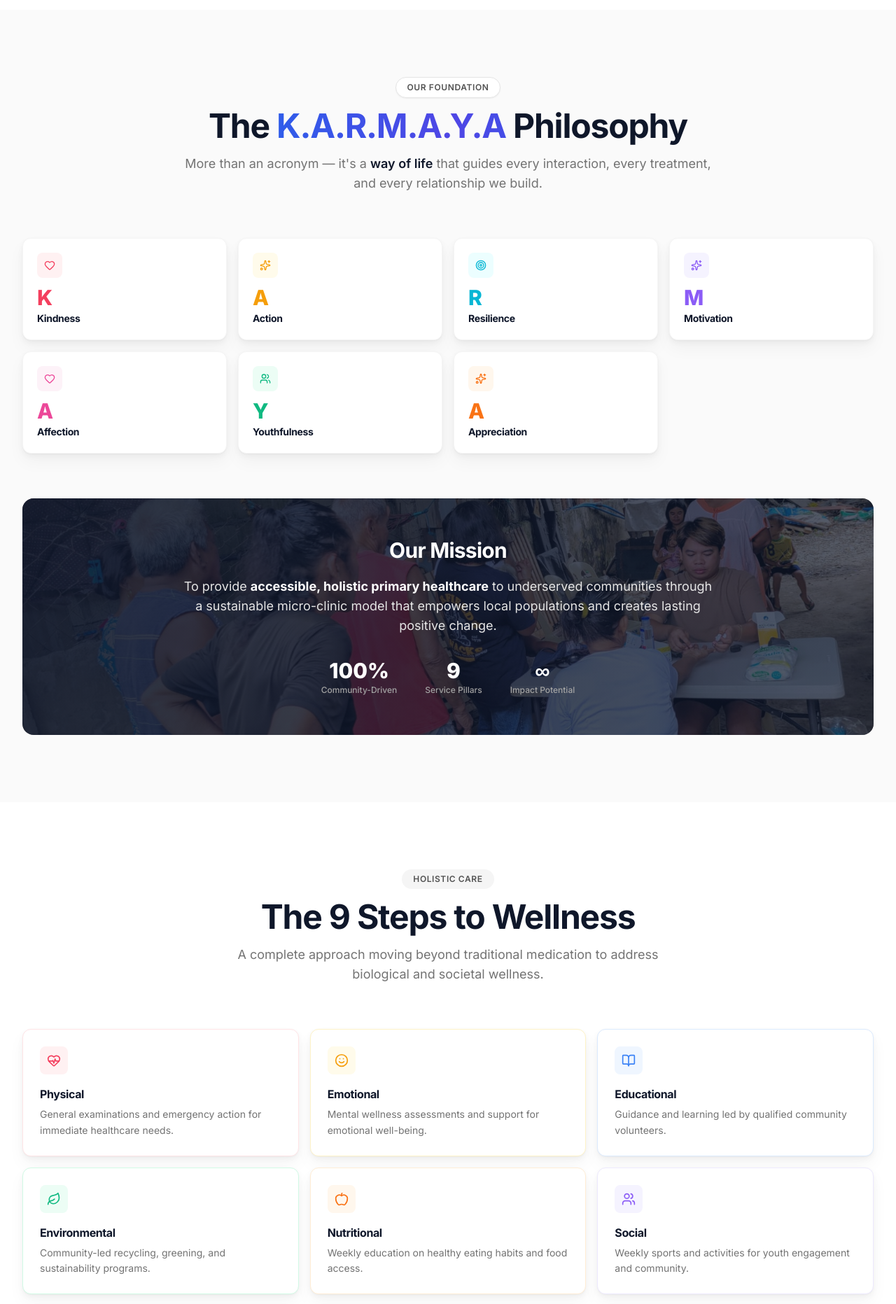
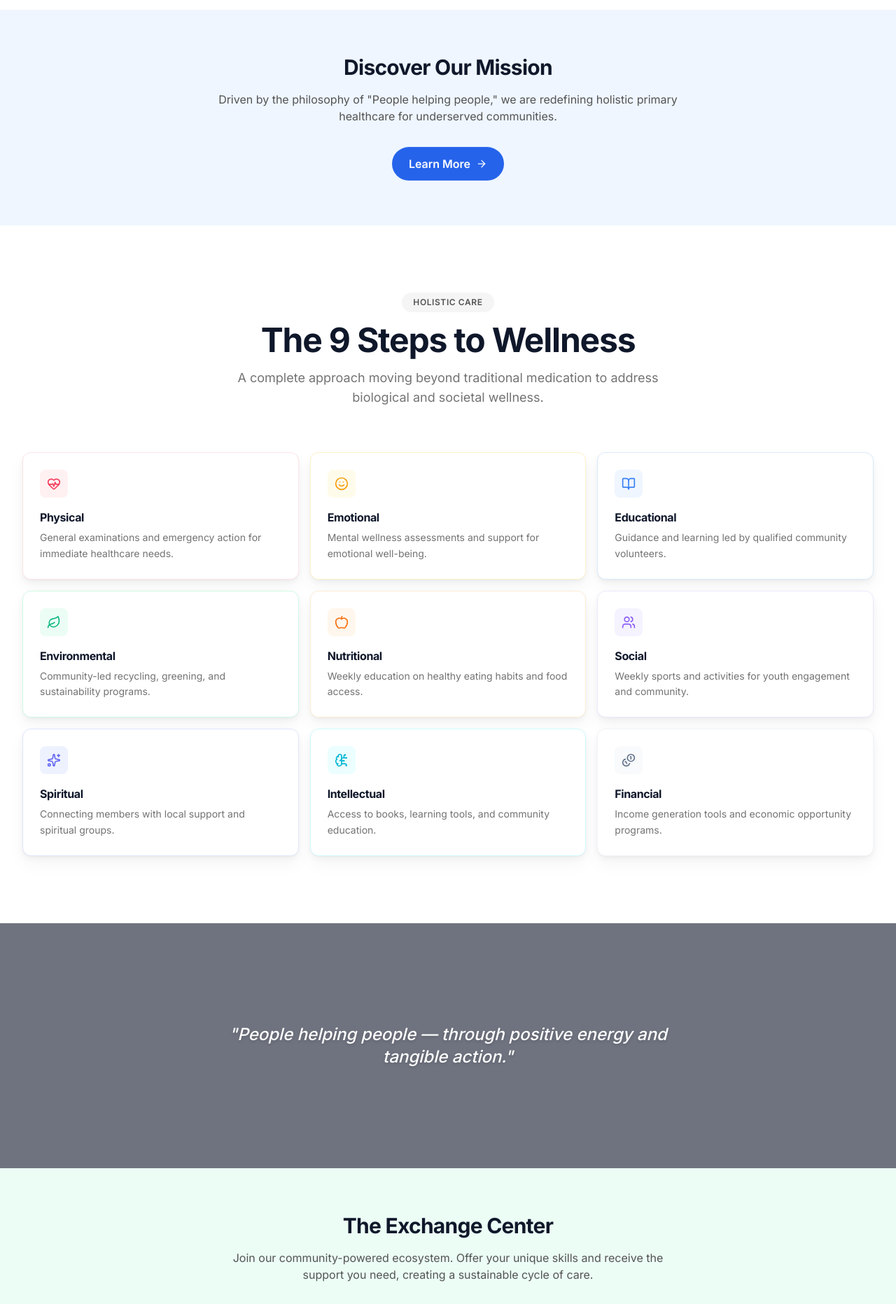
Before and after one commit to simplifaisoul/karmaya-clinic, a React (Vite) app: page /#/ in a window 1280 px wide. Shown: the part 1120-2983 px from the top of the page at 70% size. Built offline with nearby package versions, Linux system fonts and the light colour scheme.

Commit message:
SEO & Structure: Create dedicated About Us and Exchange Center pages, update routing/nav, add to sitemap

```diff
--- a/src/App.tsx
+++ b/src/App.tsx
@@ -3,6 +3,8 @@ import { useEffect } from 'react';
 import Layout from "./components/Layout";
 import Home from "./pages/Home";
 import Resources from "./pages/Resources";
+import AboutUs from "./pages/AboutUs";
+import ExchangeCenter from "./pages/ExchangeCenter";
 import WhatsAppWidget from "./components/WhatsAppWidget";
 
 function App() {
@@ -37,6 +39,8 @@ function App() {
     <Layout>
       <Routes>
         <Route path="/" element={<Home />} />
+        <Route path="/about" element={<AboutUs />} />
+        <Route path="/exchange" element={<ExchangeCenter />} />
         <Route path="/resources" element={<Resources />} />
       </Routes>
       <WhatsAppWidget />
--- a/src/components/Header.tsx
+++ b/src/components/Header.tsx
@@ -21,10 +21,10 @@ const Header = () => {
     }, [isOpen]);
 
     const navLinks = [
-        { name: 'Mission', to: '/#mission' },
+        { name: 'Mission', to: '/about', isPage: true },
         { name: 'Our Work', to: '/#pillars' },
         { name: 'Impact', to: '/#gallery' },
-        { name: 'Exchange', to: '/#join-hub' },
+        { name: 'Exchange', to: '/exchange', isPage: true },
         { name: 'Resources', to: '/resources', isPage: true },
     ];
 
--- /dev/null
+++ b/src/pages/AboutUs.tsx
@@ -0,0 +1,43 @@
+import { ArrowLeft } from 'lucide-react';
+import { Link } from 'react-router-dom';
+import About from '../components/About';
+import { ScrollReveal } from '../components/ScrollReveal';
+
+const AboutUs = () => {
+    return (
+        <div className="min-h-screen bg-neutral-50 pb-20">
+            {/* About Us Hero */}
+            <div className="relative bg-neutral-900 pt-28 pb-16 md:pt-32 md:pb-20 overflow-hidden">
+                <div className="absolute inset-0 bg-gradient-to-br from-blue-600/20 to-cyan-600/20"></div>
+
+                {/* Decorative grid */}
+                <div className="absolute inset-0 z-[1] opacity-[0.05] pointer-events-none bg-[linear-gradient(rgba(255,255,255,1)_1px,transparent_1px),linear-gradient(90deg,rgba(255,255,255,1)_1px,transparent_1px)] bg-[size:80px_80px]" />
+
+                <div className="max-w-7xl mx-auto px-4 sm:px-6 lg:px-8 relative z-10">
+                    <div className="mb-6">
+                        <Link to="/" className="inline-flex items-center text-white/70 hover:text-white text-sm font-medium transition-colors">
+                            <ArrowLeft className="w-4 h-4 mr-1.5" />
+                            Back to Home
+                        </Link>
+                    </div>
+                    <div className="text-center max-w-3xl mx-auto">
+                        <h1 className="text-3xl sm:text-4xl md:text-5xl font-bold text-white mb-4 tracking-tight">
+                            About Karmaya Clinics
+                        </h1>
+                        <p className="text-base md:text-lg text-neutral-300 leading-relaxed max-w-2xl mx-auto">
+                            Driven by the philosophy of "People helping people," we are redefining holistic primary healthcare for underserved communities.
+                        </p>
+                    </div>
+                </div>
+            </div>
+
+            <div className="mt-8">
+                <ScrollReveal width="100%">
+                    <About />
+                </ScrollReveal>
+            </div>
+        </div>
+    );
+};
+
+export default AboutUs;
--- /dev/null
+++ b/src/pages/ExchangeCenter.tsx
@@ -0,0 +1,51 @@
+import { ArrowLeft } from 'lucide-react';
+import { Link } from 'react-router-dom';
+import HowItWorks from '../components/HowItWorks';
+import JoinHub from '../components/JoinHub';
+import { ScrollReveal } from '../components/ScrollReveal';
+
+const ExchangeCenter = () => {
+    return (
+        <div className="min-h-screen bg-neutral-50 pb-20">
+            {/* Exchange Center Hero */}
+            <div className="relative bg-neutral-900 pt-28 pb-16 md:pt-32 md:pb-20 overflow-hidden">
+                <div className="absolute inset-0 bg-gradient-to-br from-indigo-600/20 to-emerald-600/20"></div>
+
+                {/* Decorative grid */}
+                <div className="absolute inset-0 z-[1] opacity-[0.05] pointer-events-none bg-[linear-gradient(rgba(255,255,255,1)_1px,transparent_1px),linear-gradient(90deg,rgba(255,255,255,1)_1px,transparent_1px)] bg-[size:80px_80px]" />
+
+                <div className="max-w-7xl mx-auto px-4 sm:px-6 lg:px-8 relative z-10">
+                    <div className="mb-6">
+                        <Link to="/" className="inline-flex items-center text-white/70 hover:text-white text-sm font-medium transition-colors">
+                            <ArrowLeft className="w-4 h-4 mr-1.5" />
+                            Back to Home
+                        </Link>
+                    </div>
+                    <div className="text-center max-w-3xl mx-auto">
+                        <span className="inline-block px-3 py-1 bg-emerald-500/20 text-emerald-300 border border-emerald-500/30 rounded-full text-xs font-bold tracking-wider uppercase mb-4">
+                            Community Network
+                        </span>
+                        <h1 className="text-3xl sm:text-4xl md:text-5xl font-bold text-white mb-4 tracking-tight">
+                            Service Exchange Center
+                        </h1>
+                        <p className="text-base md:text-lg text-neutral-300 leading-relaxed max-w-2xl mx-auto">
+                            Join our community-powered ecosystem. Offer your unique skills and receive the support you need, creating a sustainable cycle of care.
+                        </p>
+                    </div>
+                </div>
+            </div>
+
+            <div className="mt-8">
+                <ScrollReveal width="100%">
+                    <HowItWorks />
+                </ScrollReveal>
+
+                <ScrollReveal width="100%">
+                    <JoinHub />
+                </ScrollReveal>
+            </div>
+        </div>
+    );
+};
+
+export default ExchangeCenter;
--- a/src/pages/Home.tsx
+++ b/src/pages/Home.tsx
@@ -1,15 +1,14 @@
 import Hero from "../components/Hero";
 import ImpactStats from "../components/ImpactStats";
-import About from "../components/About";
 import Pillars from "../components/Pillars";
-import HowItWorks from "../components/HowItWorks";
 import Innovation from "../components/Innovation";
 import ParallaxDivider from "../components/ParallaxDivider";
 import Gallery from "../components/Gallery";
 import Testimonials from "../components/Testimonials";
-import JoinHub from "../components/JoinHub";
 import Contact from "../components/Contact";
 import { ScrollReveal } from "../components/ScrollReveal";
+import { Link } from 'react-router-dom';
+import { ArrowRight } from 'lucide-react';
 
 const Home = () => {
     return (
@@ -19,7 +18,15 @@ const Home = () => {
             <ImpactStats />
 
             <ScrollReveal width="100%">
-                <About />
+                <div className="bg-blue-50 py-16 text-center px-4">
+                    <h2 className="text-2xl md:text-3xl font-bold text-neutral-900 mb-4">Discover Our Mission</h2>
+                    <p className="text-neutral-600 max-w-2xl mx-auto mb-8">
+                        Driven by the philosophy of "People helping people," we are redefining holistic primary healthcare for underserved communities.
+                    </p>
+                    <Link to="/about" className="inline-flex items-center gap-2 px-6 py-3 bg-blue-600 text-white rounded-full font-semibold hover:bg-blue-700 transition-colors">
+                        Learn More <ArrowRight className="w-4 h-4" />
+                    </Link>
+                </div>
             </ScrollReveal>
 
             <ScrollReveal width="100%">
@@ -32,7 +39,15 @@ const Home = () => {
             />
 
             <ScrollReveal width="100%">
-                <HowItWorks />
+                <div className="bg-emerald-50 py-16 text-center px-4">
+                    <h2 className="text-2xl md:text-3xl font-bold text-neutral-900 mb-4">The Exchange Center</h2>
+                    <p className="text-neutral-600 max-w-2xl mx-auto mb-8">
+                        Join our community-powered ecosystem. Offer your unique skills and receive the support you need, creating a sustainable cycle of care.
+                    </p>
+                    <Link to="/exchange" className="inline-flex items-center gap-2 px-6 py-3 bg-emerald-600 text-white rounded-full font-semibold hover:bg-emerald-700 transition-colors">
+                        Enter the Exchange <ArrowRight className="w-4 h-4" />
+                    </Link>
+                </div>
             </ScrollReveal>
 
             <ScrollReveal width="100%">
@@ -50,9 +65,6 @@ const Home = () => {
                 quote="Every exchange strengthens the community. Every service creates a ripple of change."
             />
 
-            <ScrollReveal width="100%">
-                <JoinHub />
-            </ScrollReveal>
 
             <ScrollReveal width="100%" direction="up">
                 <Contact />
```
Also changed, not shown: 1 other file (tests, documents, lock files or other folders).
